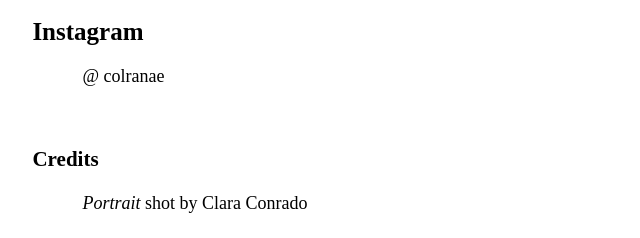
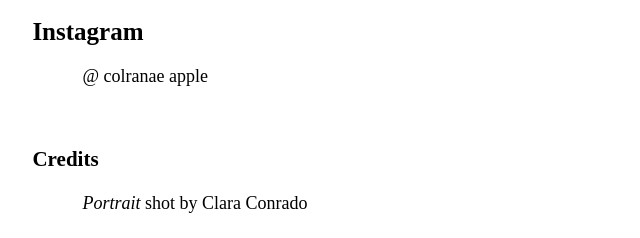
Before and after one commit to bnnuys/bnnuys.github.io, a plain HTML site: page contact.html in a window 1280 px wide. Shown: the part 335-573 px from the top of the page, 14-654 px from the left. Drawn offline with Linux system fonts and the light colour scheme; a web font is replaced by a local one.

Commit message:
Update contact.html

```diff
--- a/contact.html
+++ b/contact.html
@@ -29,7 +29,7 @@
         <h2>Email</h2>
         <p>linserrano@protonmail.com</p>
         <h2>Instagram</h2>
-        <p>@ colranae </p>
+        <p>@ colranae apple</p>
         <br>
         <h3>Credits</h3>
           <p><i>Portrait</i> shot by Clara Conrado </p>
```
